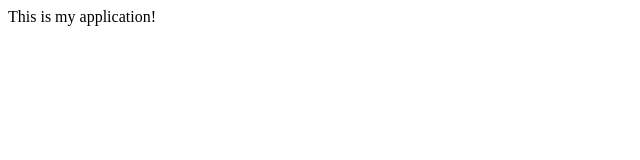
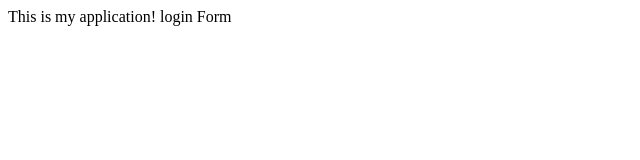
Before and after one commit to rameshs408/myappSample, a plain HTML site: page index.html in a window 1280 px wide. Shown: the full height of the page, 0-640 px from the left. Drawn offline with Linux system fonts and the light colour scheme.

Commit message:
login form

```diff
--- /dev/null
+++ b/dir2/app2.js
@@ -0,0 +1 @@
+console.log('hello app2');
--- a/index.html
+++ b/index.html
@@ -4,5 +4,6 @@
     </head>
     <body>
         This is my application!
+        login Form
     </body>
 </html>
```
Also changed, not shown: login.html (added, +1 -0 lines), log.txt (added).
